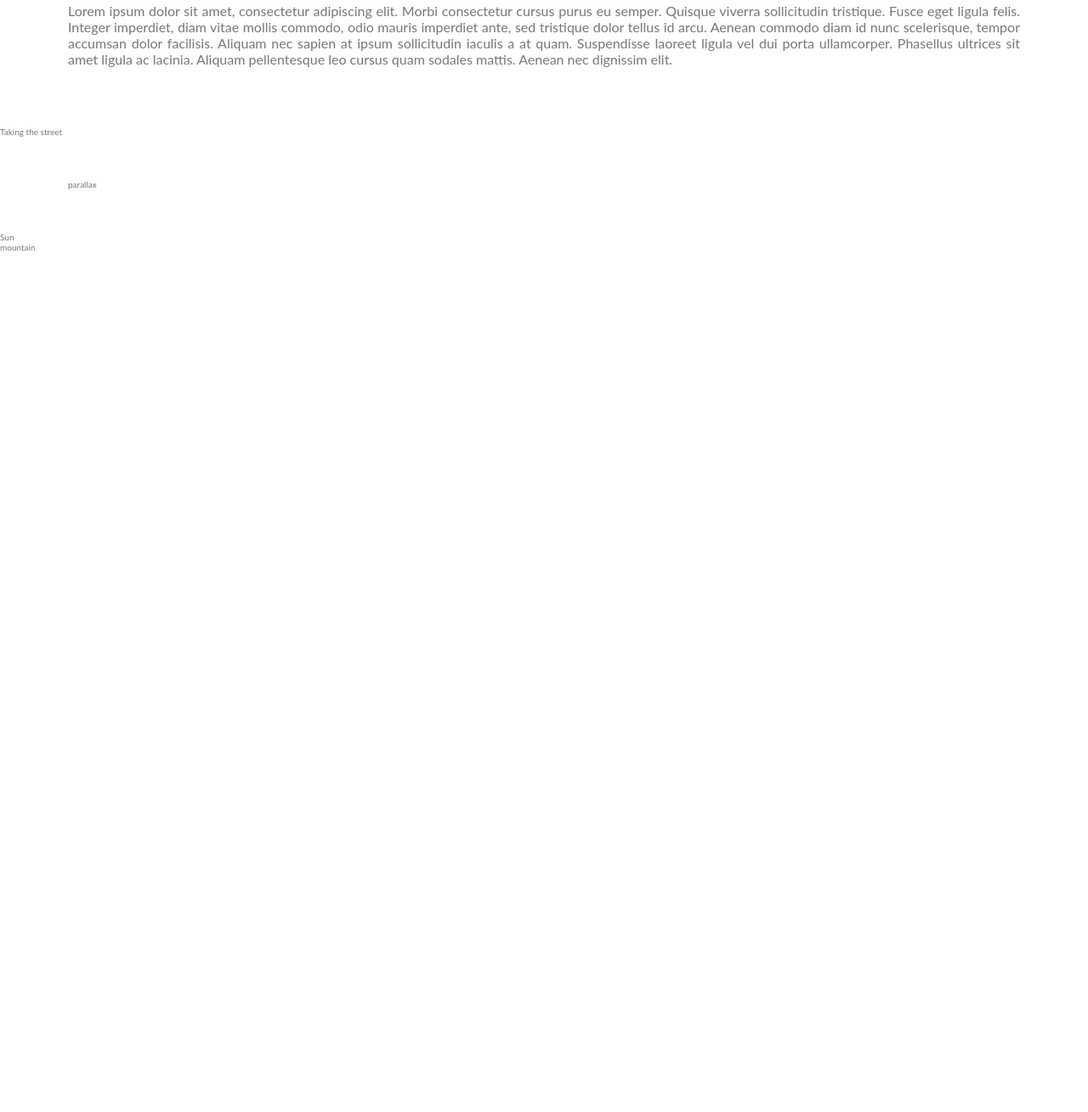
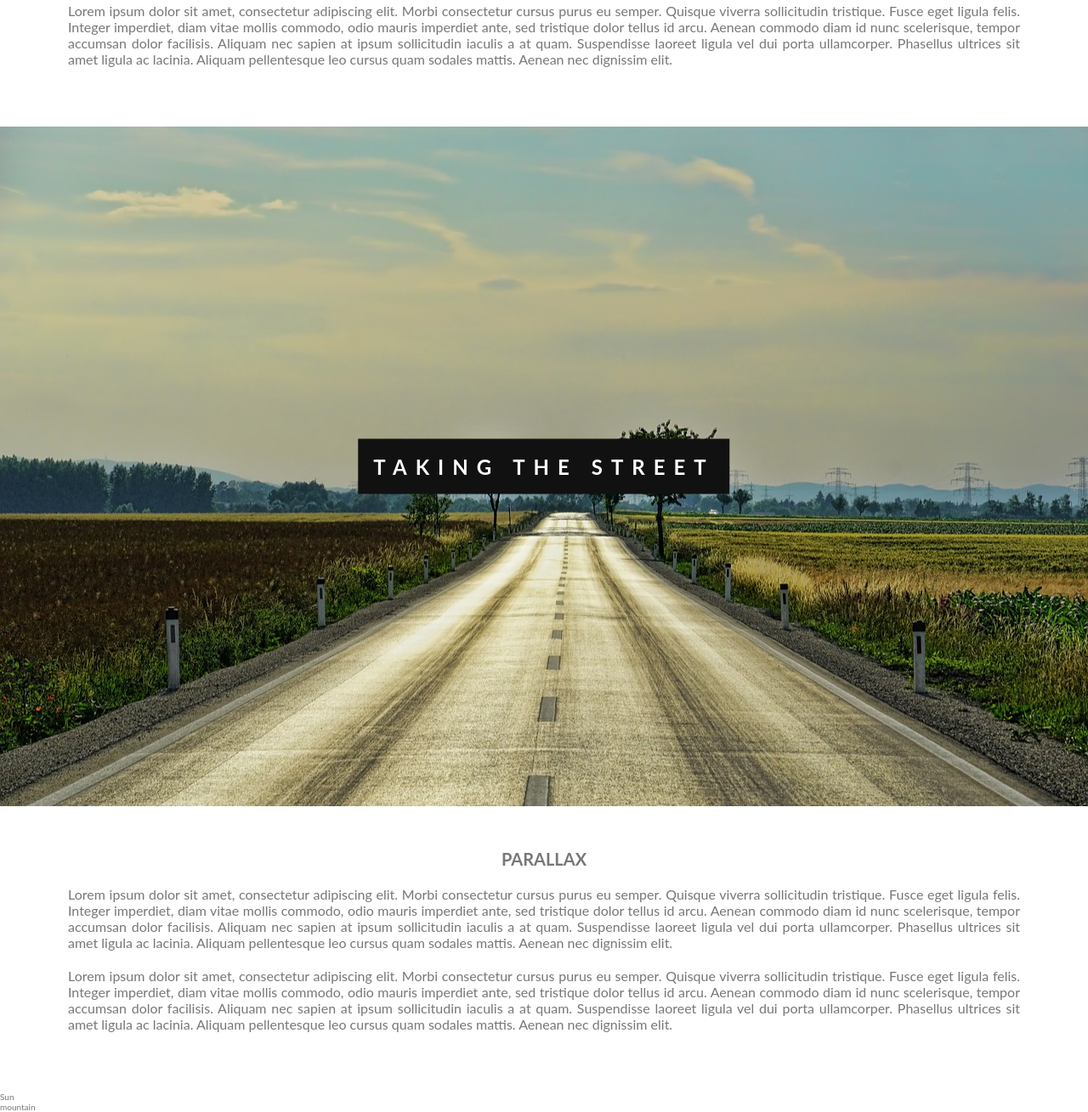
Before and after one commit to linusmanuel/parallax, a website: page index.html in a window 1280 px wide. Shown: the part 987-2296 px from the top of the page at 85% size. Before the commit the page ends 1284 px from the top, so only its background shows below. Drawn offline with Linux system fonts and the light colour scheme.

Commit message:
Building section-street

```diff
--- a/index.html
+++ b/index.html
@@ -43,18 +43,34 @@
       </div>
 
       <section class="section-street">
-        Taking the street
+        <h1 class="heading-primary">Taking the street</h1>
       </section>
 
       <div class="separator">
-        parallax
+        <h2 class="heading-secondary">parallax</h2>
+        <p class="paragraphy">
+          Lorem ipsum dolor sit amet, consectetur adipiscing elit. Morbi consectetur cursus purus eu semper. Quisque
+          viverra sollicitudin tristique. Fusce eget ligula felis. Integer imperdiet, diam vitae mollis commodo, odio
+          mauris imperdiet ante, sed tristique dolor tellus id arcu. Aenean commodo diam id nunc scelerisque, tempor
+          accumsan dolor facilisis. Aliquam nec sapien at ipsum sollicitudin iaculis a at quam. Suspendisse laoreet
+          ligula vel dui porta ullamcorper. Phasellus ultrices sit amet ligula ac lacinia. Aliquam pellentesque leo
+          cursus quam sodales mattis. Aenean nec dignissim elit.
+        </p>
+        <p class="paragraphy">
+          Lorem ipsum dolor sit amet, consectetur adipiscing elit. Morbi consectetur cursus purus eu semper. Quisque
+          viverra sollicitudin tristique. Fusce eget ligula felis. Integer imperdiet, diam vitae mollis commodo, odio
+          mauris imperdiet ante, sed tristique dolor tellus id arcu. Aenean commodo diam id nunc scelerisque, tempor
+          accumsan dolor facilisis. Aliquam nec sapien at ipsum sollicitudin iaculis a at quam. Suspendisse laoreet
+          ligula vel dui porta ullamcorper. Phasellus ultrices sit amet ligula ac lacinia. Aliquam pellentesque leo
+          cursus quam sodales mattis. Aenean nec dignissim elit.
+        </p>
       </div>
 
-      <section class="section-street">
+      <section class="section-sun">
         Sun
       </section>
 
-      <section class="section-street">
+      <section class="section-mountain">
         mountain
       </section>
 
--- a/sass/abstract/_mixin.scss
+++ b/sass/abstract/_mixin.scss
@@ -1,4 +1,5 @@
 @mixin base-section {
+  position: relative;
   height: 100vh;
   background-size: cover;
   background-position: center;
--- a/sass/pages/_home.scss
+++ b/sass/pages/_home.scss
@@ -1,5 +1,9 @@
 .section-ballon {
   @include base-section;
-  position: relative;
   background-image: url("../img/img-8.jpg");
 }
+
+.section-street {
+  @include base-section;
+  background-image: url("../img/img-2.jpg");
+}
```
Also changed, not shown: css/style.css.
